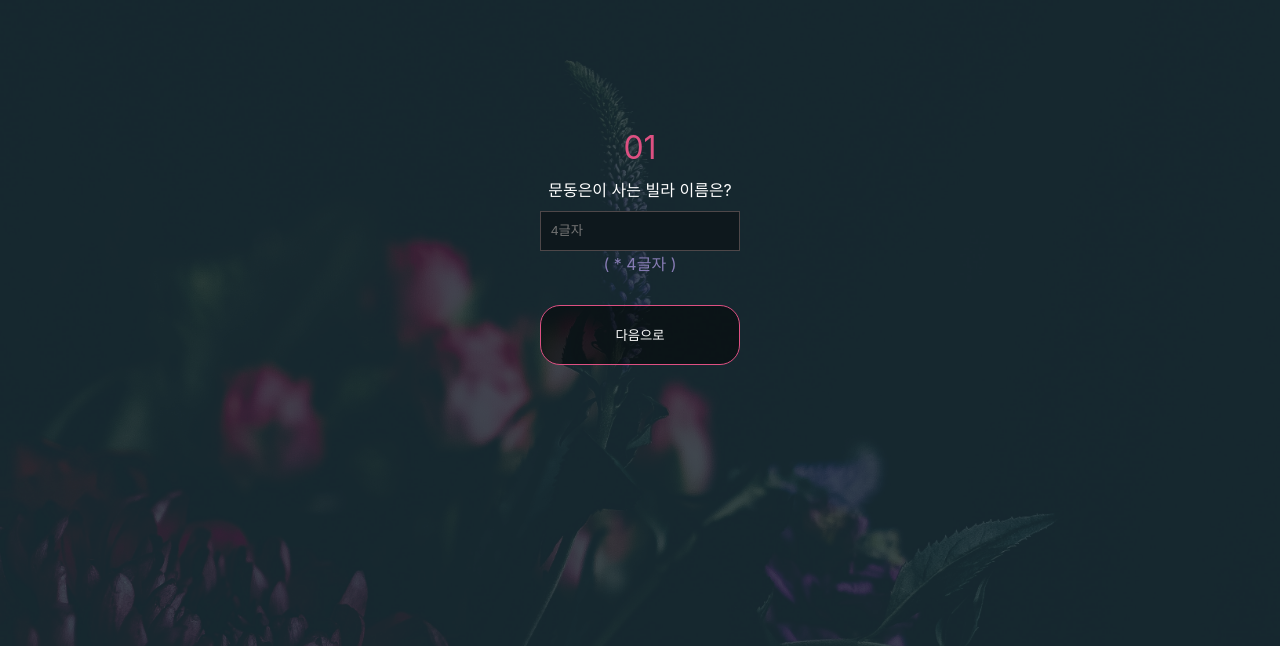
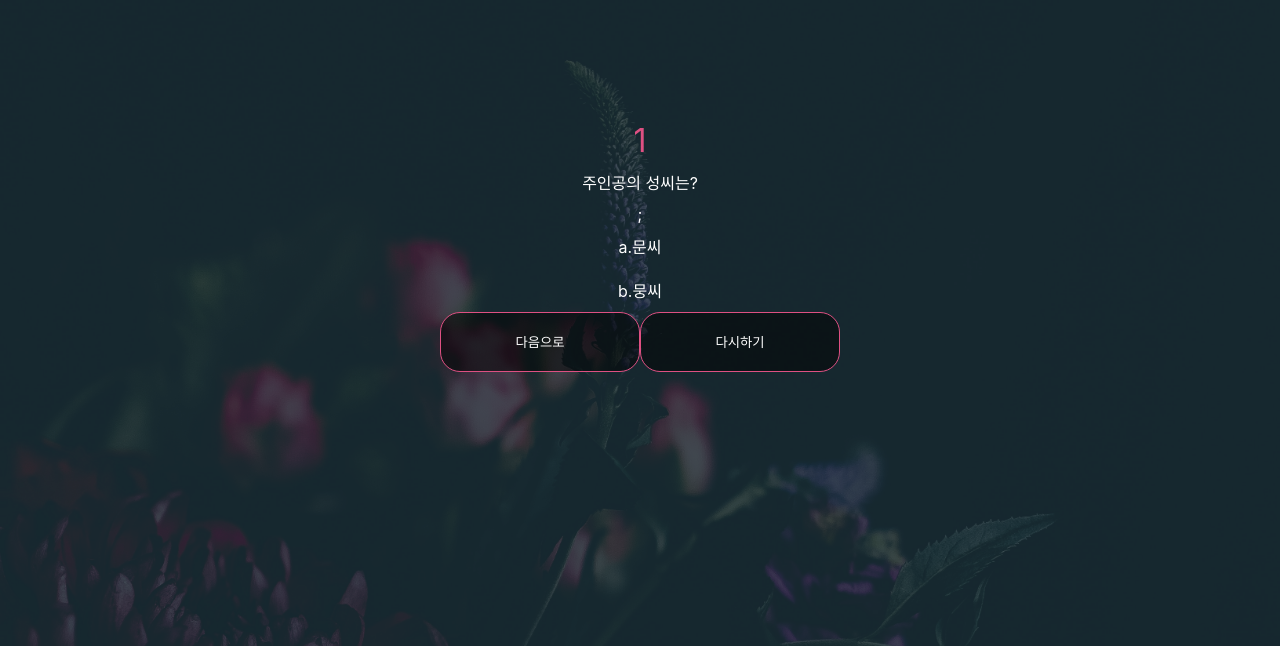
Before and after one commit to jonashan20/futurerichclub, a React (Create React App) app: page /Page in a window 1280 px wide. Shown: the part 154-800 px from the top of the page. Built offline with nearby package versions, Linux system fonts and the light colour scheme.

Commit message:
no message

```diff
--- a/src/App.css
+++ b/src/App.css
@@ -32,3 +32,6 @@
 .input-basic {width:200px; height:40px; padding:5px 10px; box-sizing:border-box; border:1px solid #4e4749; background-color:#0e181d;}
 .btn-share {display:block; width:200px; height:36px; line-height:36px; border-radius:20px; background-color:rgba(134,124,179,0.5); text-decoration:none;}
 .btn-share:hover {background-color:#695c9b;}
+
+
+.hidden-question { display: hidden}
--- a/src/Page.js
+++ b/src/Page.js
@@ -1,25 +1,59 @@
 import React from 'react';
 import './App.css';
-import { Link } from 'react-router-dom';
+import { Link, useNavigate } from 'react-router-dom';
+import questions from './question.json';
+import { useState} from 'react';
 
 function Page() {
+
+  const [count, setCount] = useState(0);  //질문 진행 count
+  const navigate  = useNavigate();
+
+  const handleBack = () =>  {
+      if (!!questions.all[count-1]){
+        setCount(count-1)
+      } else {
+        navigate('/Main');
+      }
+	}
+
+  const handleNext = () =>  {
+      if (!!questions.all[count+1]){
+        setCount(count+1)
+      } else {
+        navigate('/Result');
+      }
+	}
+
+
   return (
 
       <div className='ly-contents'>
 
         <div className='box-contents'>
 
-          <dl>
-            <dt>01</dt>
-            <dd>문동은이 사는 빌라 이름은?</dd>
-          </dl>
 
-          <div className='wrap-form'>
+          {/* 현재 Question 렌더링 */}
+          <div><dl><dt>{questions.all[count].num}</dt><dd>{questions.all[count].question}</dd></dl></div>;
+
+          {/* 현재 카운트 질문에 대한 Choices 렌더링 */}
+          { questions.all[count].choices.map((item) => {
+              return <dl> <dd>{item.num}.{item.desc}</dd></dl>;
+          })}
+
+
+          {/* 주관식 처리는 추후  */}
+          {/* <div className='wrap-form'>
             <input className='input-basic' type='text' placeholder='4글자'></input>
             <p>( * 4글자 )</p>
-          </div>
-          <Link to='/Result'>
-            <button className='btn-basic'>다음으로</button>
+          </div> */}
+
+          { count < 1 ? null: <button className='btn-basic' onClick={handleBack}>이전으로</button> }
+          {/* <Link to='/Result'> */}
+          <button className='btn-basic' onClick={handleNext}>다음으로</button>
+          {/* </Link> */}
+          <Link to='/Main'>
+            <button className='btn-basic'>다시하기</button>
           </Link>
         </div>
 
@@ -32,4 +66,4 @@ function Page() {
   );
 }
 
-export default Page;     // <= App이 위 함수 이름 & 파일이름과 같아야함
+export default Page;
--- /dev/null
+++ b/src/question.json
@@ -0,0 +1,37 @@
+{ "all":[
+    {
+      "num": "1",
+      "question": "주인공의 성씨는?",
+      "choices": [
+        { "num" : "a",
+          "desc": "문씨"},
+        { "num" : "b",
+          "desc": "뭉씨"}
+      ]
+    },
+    {
+      "num": "2",
+      "question": "주인공의 이름은?",
+      "choices": [
+        { "num" : "a",
+        "desc": "동금"},
+        { "num" : "b",
+        "desc": "똥금"},
+        { "num" : "c",
+        "desc": "똠꿈"}
+      ]
+    },
+    {
+      "num": "3",
+      "question": "주인공의 고향은?",
+      "choices": [
+        { "num" : "a",
+        "desc": "불가리아"},
+        { "num" : "b",
+        "desc": "소말리아"},
+        { "num" : "c",
+        "desc": "우루과이"}
+      ]
+    }
+  ]
+}
```
